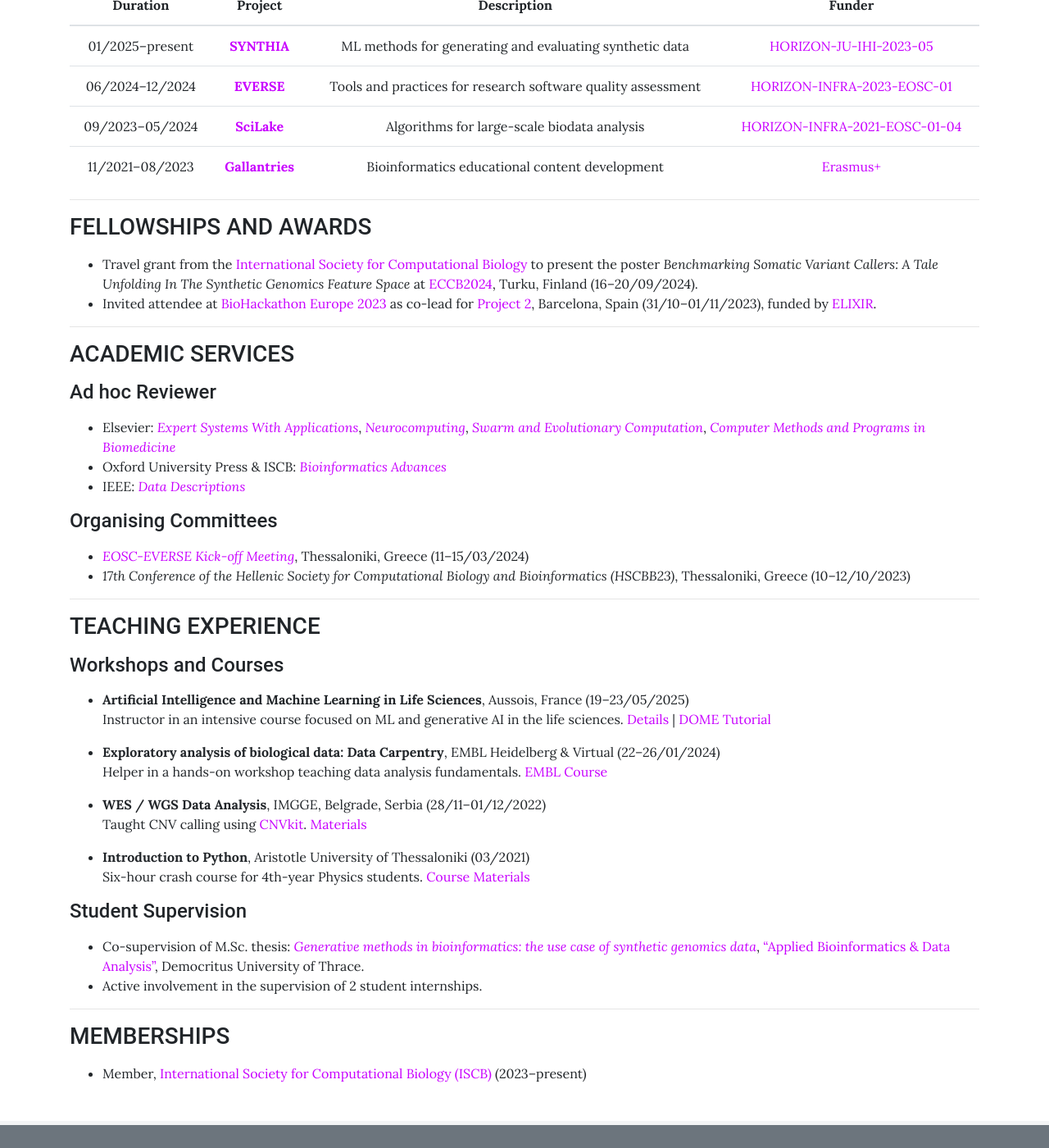
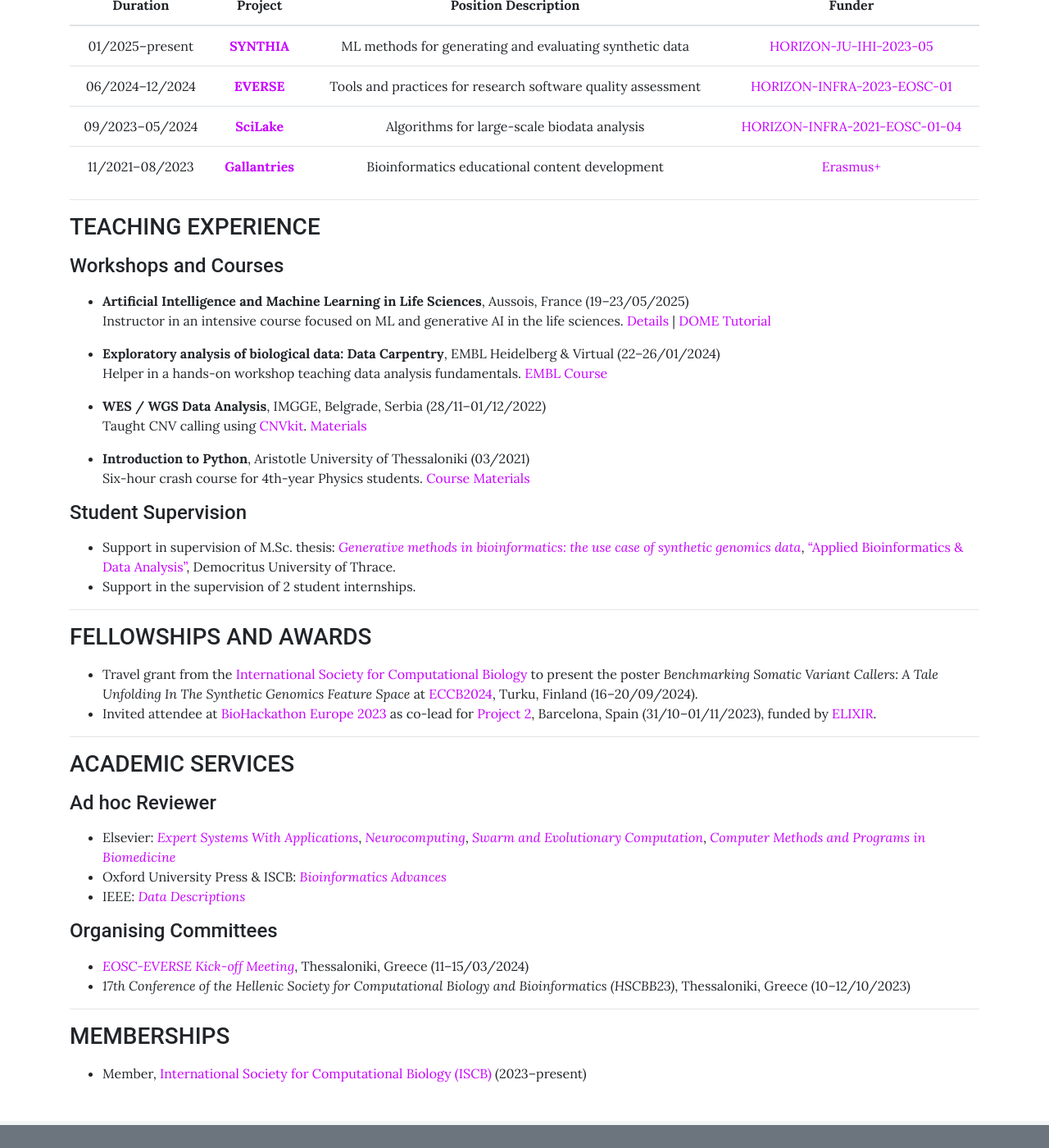
Before and after one commit to sfragkoul/sfragkoul.github.io, a Jekyll site: the page built from pages/CV.md, in a window 1280 px wide and 1400 px high, scrolled down 928 px. Shown: the whole window at 82% size. Built offline with Jekyll 4.4.1, drawn with Linux system fonts in a browser that asks for light colours; some of the changed lines change nothing that is shown.

Commit message:
move and revise teaching CV section
Updated project descriptions and added fellowships and awards section.

```diff
--- a/pages/CV.md
+++ b/pages/CV.md
@@ -33,13 +33,37 @@
 
 #### Participation in Funded Projects
 
-| Duration | Project | Description | Funder |
+| Duration | Project | Position Description | Funder |
 |:--------:|:-------:|:-----------:|:------:|
 | 01/2025–present | [**SYNTHIA**](https://www.ihi-synthia.eu/) | ML methods for generating and evaluating synthetic data | [HORIZON-JU-IHI-2023-05](https://ec.europa.eu/info/funding-tenders/opportunities/portal/screen/myarea/project/101172872/program/43108390/details) |
 | 06/2024–12/2024 | [**EVERSE**](https://everse.software/) | Tools and practices for research software quality assessment | [HORIZON-INFRA-2023-EOSC-01](https://ec.europa.eu/info/funding-tenders/opportunities/portal/screen/opportunities/topic-details/horizon-infra-2023-eosc-01-02) |
 | 09/2023–05/2024 | [**SciLake**](https://scilake.eu/) | Algorithms for large-scale biodata analysis | [HORIZON-INFRA-2021-EOSC-01-04](https://ec.europa.eu/info/funding-tenders/opportunities/portal/screen/opportunities/topic-details/horizon-infra-2021-eosc-01-04) |
 | 11/2021–08/2023 | [**Gallantries**](https://gallantries.github.io/) | Bioinformatics educational content development | [Erasmus+](https://ec.europa.eu/programmes/erasmus-plus/node_en) |
 
+
+---
+
+### TEACHING EXPERIENCE
+<p style="margin-bottom:15px"></p>
+
+#### Workshops and Courses
+
+- **Artificial Intelligence and Machine Learning in Life Sciences**, Aussois, France (19–23/05/2025)
+  Instructor in an intensive course focused on ML and generative AI in the life sciences. [Details](https://moodle.france-bioinformatique.fr/course/view.php?id=34) | [DOME Tutorial](https://training.galaxyproject.org/training-material/topics/statistics/tutorials/dome/tutorial.html)
+
+- **Exploratory analysis of biological data: Data Carpentry**, EMBL Heidelberg & Virtual (22–26/01/2024)
+  Helper in a hands-on workshop teaching data analysis fundamentals. [EMBL Course](https://www.embl.org/about/info/course-and-conference-office/events/dtc24-01/#vf-tabs__section-speakers)
+
+- **WES / WGS Data Analysis**, IMGGE, Belgrade, Serbia (28/11–01/12/2022)
+  Taught CNV calling using [CNVkit](https://cnvkit.readthedocs.io/en/stable/). [Materials](https://github.com/BiodataAnalysisGroup/IMGGE-WES-WGS-data-analysis-workshop)
+
+- **Introduction to Python**, Aristotle University of Thessaloniki (03/2021)
+  Six-hour crash course for 4th-year Physics students. [Course Materials](https://github.com/sfragkoul/Python_Intro)
+
+#### Student Supervision
+
+- Support in supervision of M.Sc. thesis: [*Generative methods in bioinformatics: the use case of synthetic genomics data*](https://repo.lib.duth.gr/jspui/handle/123456789/19432), ["Applied Bioinformatics & Data Analysis"](https://duth.gr/en/Education/PostGraduate-Studies/%ce%b5%cf%86%ce%b1%cf%81%ce%bc%ce%bf%cf%83%ce%bc%ce%b5%ce%bd%ce%b7-%ce%b2%ce%b9%ce%bf%cf%80%ce%bb%ce%b7%cf%81%ce%bf%cf%86%ce%bf%cf%81%ce%b9%ce%ba%ce%b7-%ce%ba%ce%b1%ce%b9-%ce%b1%ce%bd%ce%b1%ce%bb%cf%85%cf%83%ce%b7-%ce%b4%ce%b5%ce%b4%ce%bf%ce%bc%ce%b5%ce%bd%cf%89%ce%bd187-applied-bioinformatics-data-analysis), Democritus University of Thrace.
+- Support in the supervision of 2 student internships.
 
 ---
 
@@ -65,30 +89,6 @@
 
 ---
 
-### TEACHING EXPERIENCE
-<p style="margin-bottom:15px"></p>
-
-#### Workshops and Courses
-
-- **Artificial Intelligence and Machine Learning in Life Sciences**, Aussois, France (19–23/05/2025)
-  Instructor in an intensive course focused on ML and generative AI in the life sciences. [Details](https://moodle.france-bioinformatique.fr/course/view.php?id=34) | [DOME Tutorial](https://training.galaxyproject.org/training-material/topics/statistics/tutorials/dome/tutorial.html)
-
-- **Exploratory analysis of biological data: Data Carpentry**, EMBL Heidelberg & Virtual (22–26/01/2024)
-  Helper in a hands-on workshop teaching data analysis fundamentals. [EMBL Course](https://www.embl.org/about/info/course-and-conference-office/events/dtc24-01/#vf-tabs__section-speakers)
-
-- **WES / WGS Data Analysis**, IMGGE, Belgrade, Serbia (28/11–01/12/2022)
-  Taught CNV calling using [CNVkit](https://cnvkit.readthedocs.io/en/stable/). [Materials](https://github.com/BiodataAnalysisGroup/IMGGE-WES-WGS-data-analysis-workshop)
-
-- **Introduction to Python**, Aristotle University of Thessaloniki (03/2021)
-  Six-hour crash course for 4th-year Physics students. [Course Materials](https://github.com/sfragkoul/Python_Intro)
-
-#### Student Supervision
-
-- Co-supervision of M.Sc. thesis: [*Generative methods in bioinformatics: the use case of synthetic genomics data*](https://repo.lib.duth.gr/jspui/handle/123456789/19432), ["Applied Bioinformatics & Data Analysis"](https://duth.gr/en/Education/PostGraduate-Studies/%ce%b5%cf%86%ce%b1%cf%81%ce%bc%ce%bf%cf%83%ce%bc%ce%b5%ce%bd%ce%b7-%ce%b2%ce%b9%ce%bf%cf%80%ce%bb%ce%b7%cf%81%ce%bf%cf%86%ce%bf%cf%81%ce%b9%ce%ba%ce%b7-%ce%ba%ce%b1%ce%b9-%ce%b1%ce%bd%ce%b1%ce%bb%cf%85%cf%83%ce%b7-%ce%b4%ce%b5%ce%b4%ce%bf%ce%bc%ce%b5%ce%bd%cf%89%ce%bd187-applied-bioinformatics-data-analysis), Democritus University of Thrace.
-- Active involvement in the supervision of 2 student internships.
-
----
-
 ### MEMBERSHIPS
 <p style="margin-bottom:15px"></p>
 
```
